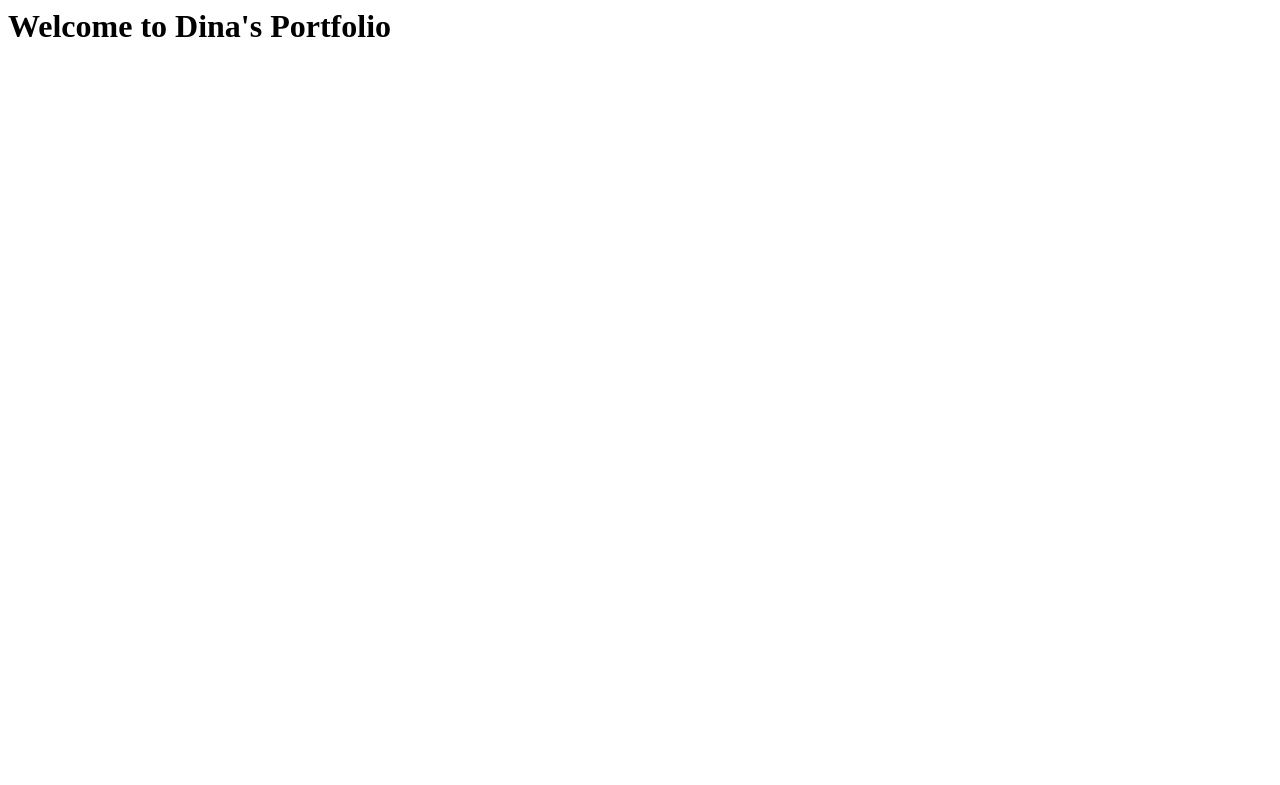
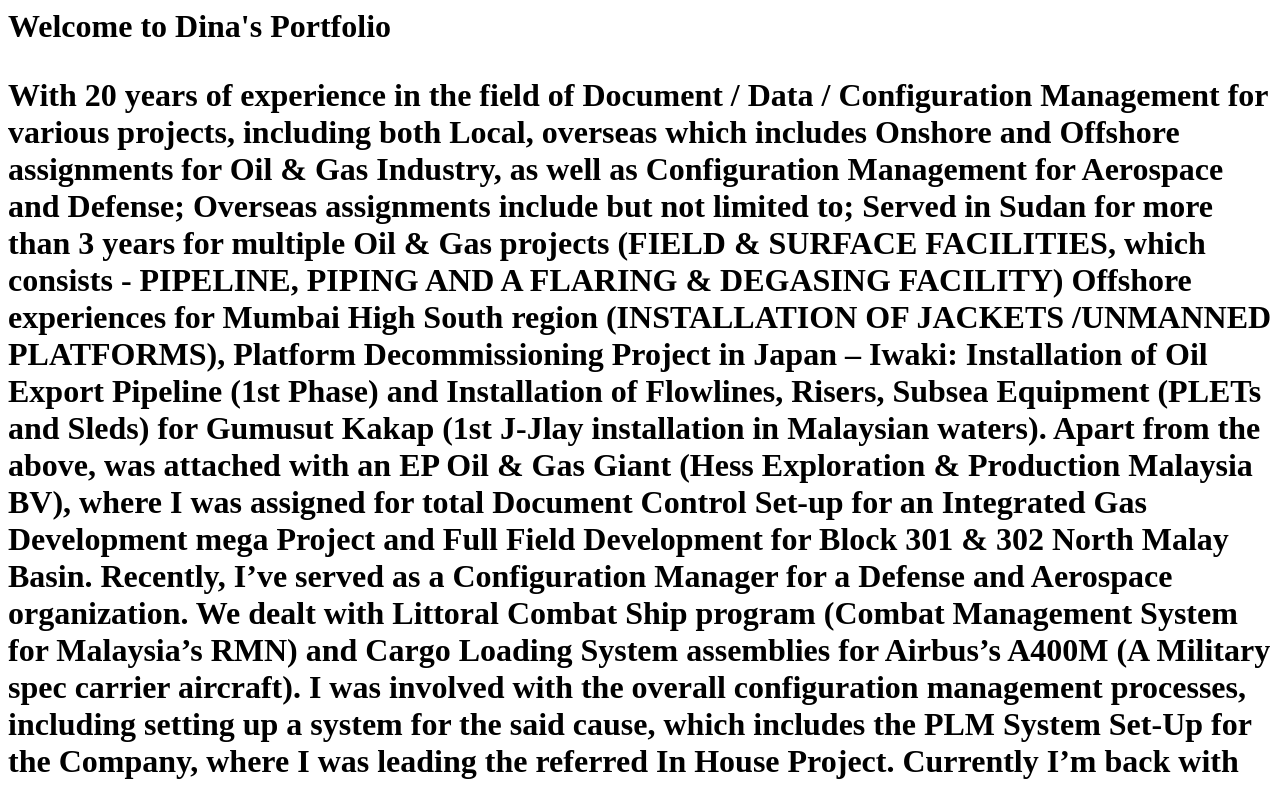
Before and after one commit to dina76my/dina76my.github.io, a plain HTML site: page index.html in a window 1280 px wide. Shown: the top 785 px of the page. Drawn offline with Linux system fonts and the light colour scheme.

Commit message:
Brief Experience
Notable experience in PLM

```diff
--- a/index.html
+++ b/index.html
@@ -1,3 +1,31 @@
 <html>
     <h1>Welcome to Dina's Portfolio
 </html>
+
+<p>
+With 20 years of experience in the field of Document / Data / Configuration Management for
+various projects, including both Local, overseas which includes Onshore and Offshore assignments
+for Oil & Gas Industry, as well as Configuration Management for Aerospace and Defense;
+Overseas assignments include but not limited to; Served in Sudan for more than 3 years for multiple
+Oil & Gas projects (FIELD & SURFACE FACILITIES, which consists - PIPELINE, PIPING AND A FLARING
+& DEGASING FACILITY)
+Offshore experiences for Mumbai High South region (INSTALLATION OF JACKETS /UNMANNED
+PLATFORMS), Platform Decommissioning Project in Japan – Iwaki: Installation of Oil Export Pipeline
+(1st Phase) and Installation of Flowlines, Risers, Subsea Equipment (PLETs and Sleds) for Gumusut
+Kakap (1st J-Jlay installation in Malaysian waters).
+Apart from the above, was attached with an EP Oil & Gas Giant (Hess Exploration & Production
+Malaysia BV), where I was assigned for total Document Control Set-up for an Integrated Gas
+Development mega Project and Full Field Development for Block 301 & 302 North Malay Basin.
+Recently, I’ve served as a Configuration Manager for a Defense and Aerospace organization.
+We dealt with Littoral Combat Ship program (Combat Management System for Malaysia’s RMN)
+and Cargo Loading System assemblies for Airbus’s A400M (A Military spec carrier aircraft).
+I was involved with the overall configuration management processes, including setting up a system
+for the said cause, which includes the PLM System Set-Up for the Company, where I was leading
+the referred In House Project.
+Currently I’m back with the Oil & Gas industry with a 5 Years+ involvement in the FPSO Industry,
+started off with Bumi Armada Berhad and now, assigned as the Document Control Lead for the
+Offshore Business Unit for one of Malaysia’s largest Floaters with various Offshore solution
+providers – MISC Bhd.
+As for my general responsibilities; It includes the overall management of Project’s Content with
+coalition to the Company’s Corporate QMS for any said campaign.
+</p>
```
